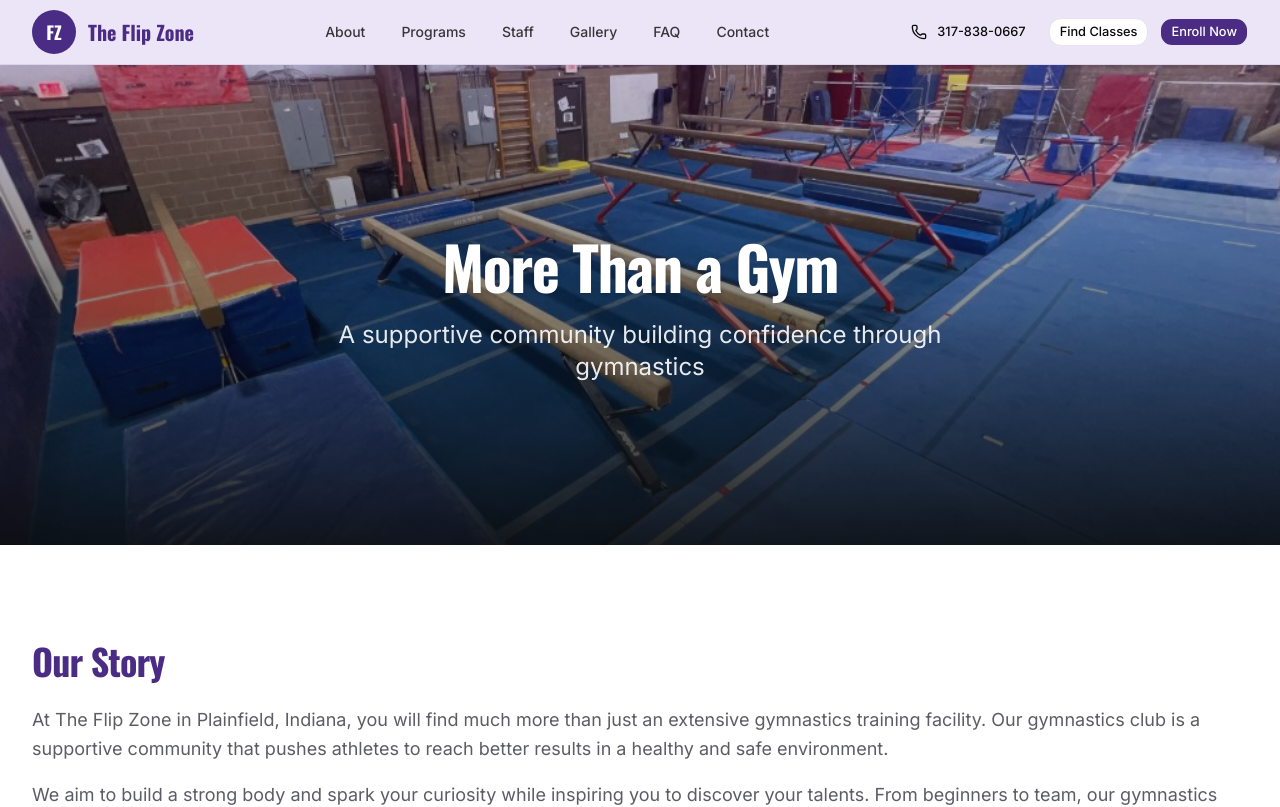
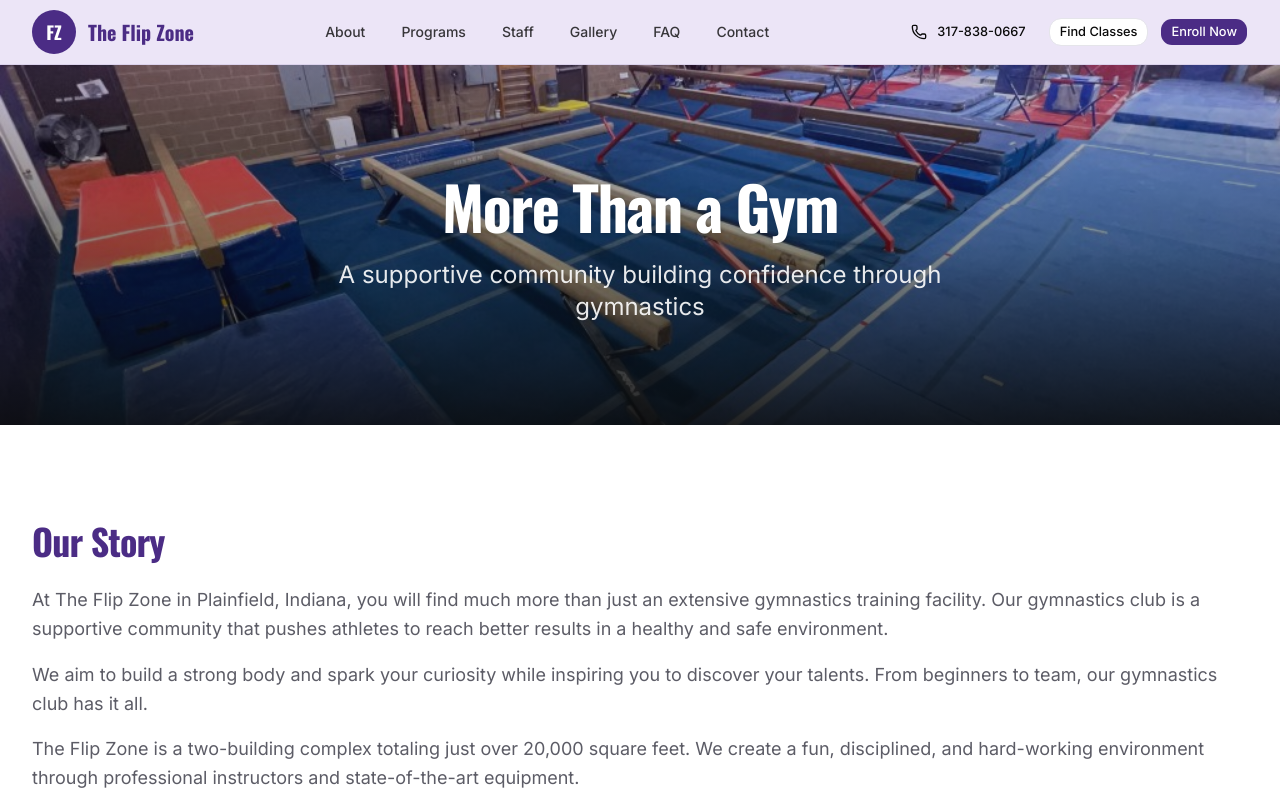
Before and after one commit to darnold5000/flipzone, a Next.js app: page /about in a window 1280 px wide. Shown: the top 807 px of the page. Built offline with nearby package versions, Linux system fonts and the light colour scheme.

Commit message:
home page

```diff
--- a/src/app/about/page.tsx
+++ b/src/app/about/page.tsx
@@ -19,7 +19,7 @@ export default function AboutPage() {
         seed="about"
         title="More Than a Gym"
         subtitle="A supportive community building confidence through gymnastics"
-        size="large"
+        size="medium"
         showButtons={false}
         align="center"
       />
--- a/src/components/programs/ProgramPageTemplate.tsx
+++ b/src/components/programs/ProgramPageTemplate.tsx
@@ -43,7 +43,7 @@ export function ProgramPageTemplate({ program }: ProgramPageTemplateProps) {
         seed={program.slug}
         title={program.name}
         subtitle={program.perfectFor}
-        size="large"
+        size="medium"
         showButtons={false}
       />
 
```
